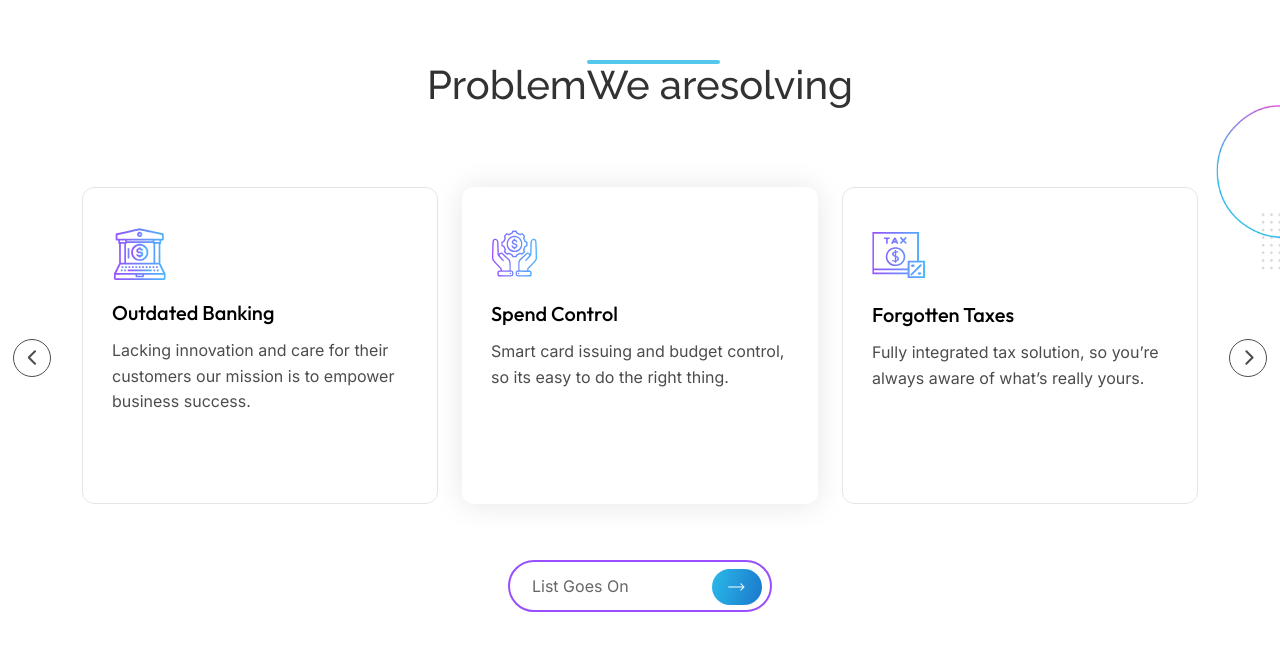
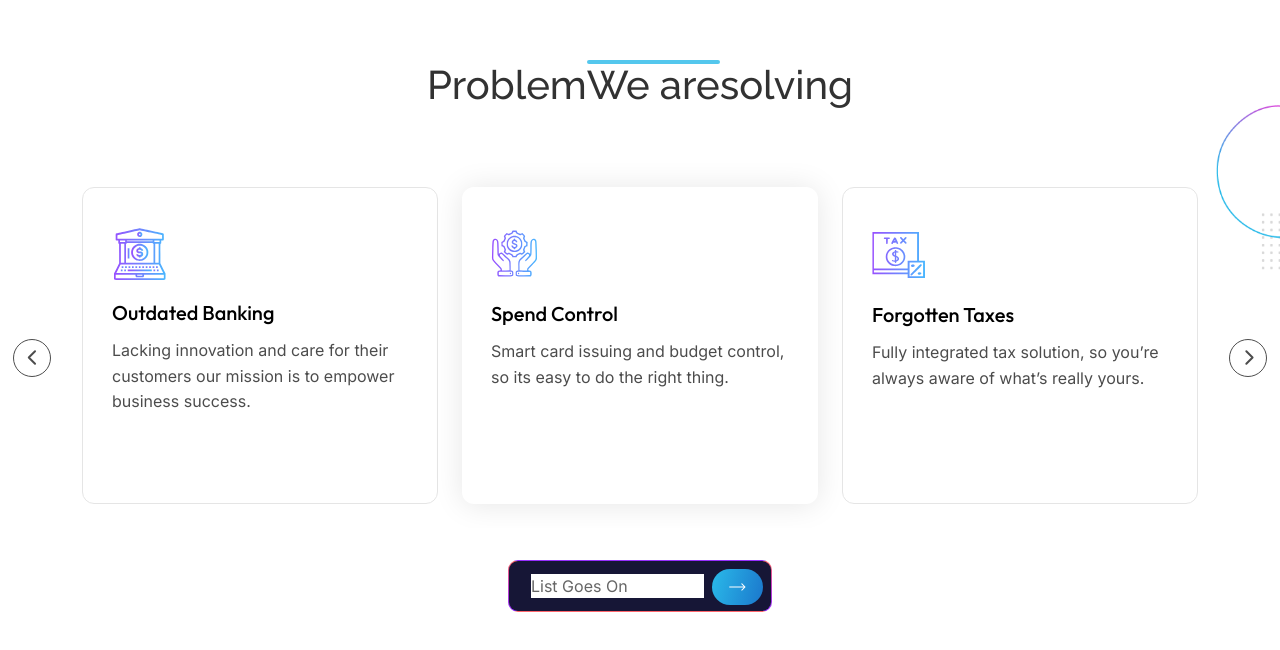
Before and after one commit to Johnyjangra/workup, a React (Create React App) app: page / in a window 1280 px wide. Shown: the part 2771-3421 px from the top of the page. Built offline with nearby package versions, Linux system fonts and the light colour scheme.

Commit message:
merge code with helper

```diff
--- a/src/App.css
+++ b/src/App.css
@@ -31,3 +31,13 @@
 .slick-dots li button:before{ color: #28B3E6 !important;
 font-size: 10px !important;}
 .slick-dots li.slick-active button:before{ color: #1D80D0 !important;}
+
+.linear_border {
+  position: relative;
+  background-color: white !important;
+  background-image: linear-gradient(#FF676B, #C641C6, #952FFE),
+    linear-gradient(#2ABAE9,#1B77CC) !important;
+  box-shadow: 1px 1000px 1px #161636 inset;
+  border: solid 1px transparent;
+  border-radius: 10px;
+}
--- a/src/components/home/ProblemSolving.jsx
+++ b/src/components/home/ProblemSolving.jsx
@@ -103,7 +103,7 @@ const ProblemSolving = () => {
               </div>
             </div>
           </div>
-          <div className="bg-white h-[44px] sm:h-[52px] max-w-[264px] mx-auto rounded-[100px] ps-[22px] flex items-center border-[2px] border-solid border-[#994FFF] mt-3 sm:mt-2 mb-0">
+          <div className="bg-white h-[44px] sm:h-[52px] max-w-[264px] mx-auto rounded-[100px] ps-[22px] flex items-center linear_border mt-3 sm:mt-2 mb-0">
                 <input className="w-full outline-none ff_inter text-sm font-normal leading-normal text-[#666666] placeholder:text-[#666666]" type="text" placeholder="List Goes On"/>
                 <button className="bg-gradientOne h-[32px] sm:h-[36px] w-[70px] rounded-[100px] flex justify-center items-center sm:mx-2 mx-1 mt-[1px]"><img src={arrow} alt="arrow" /></button>
             </div>
```
